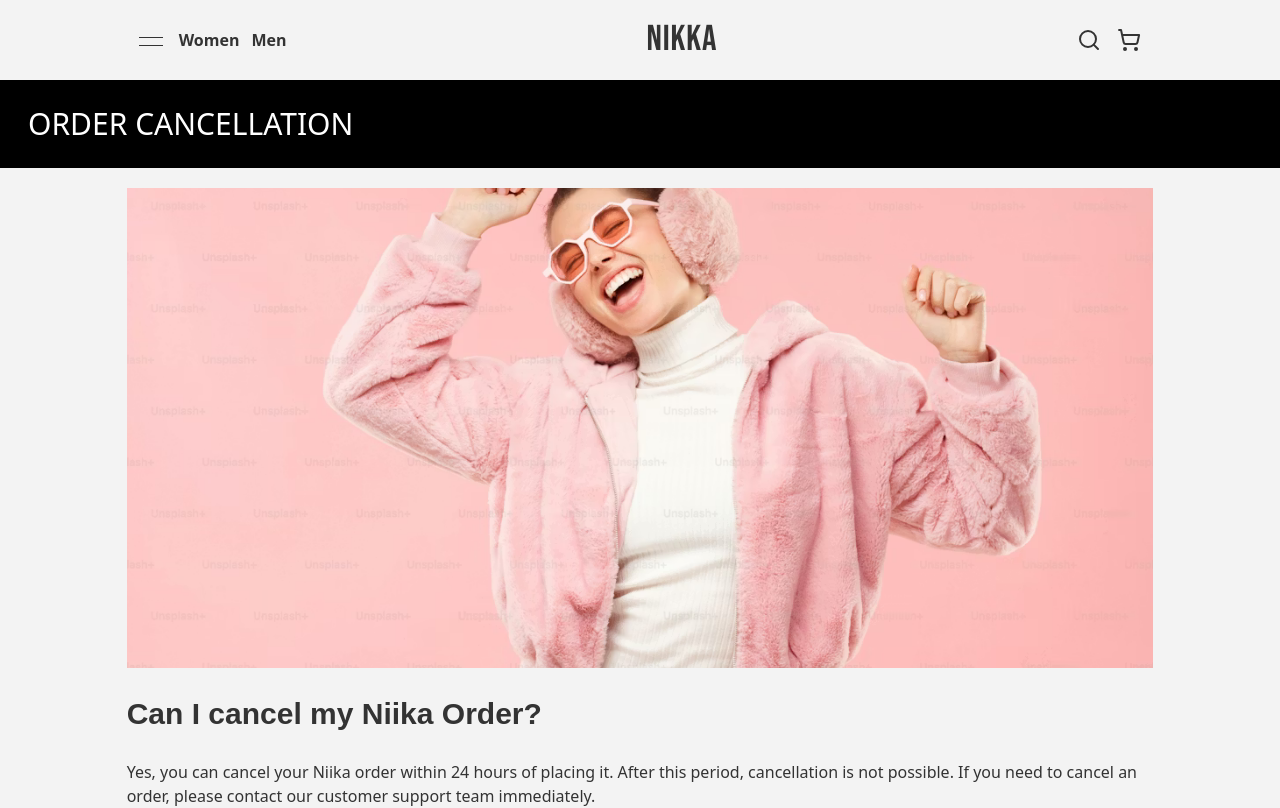
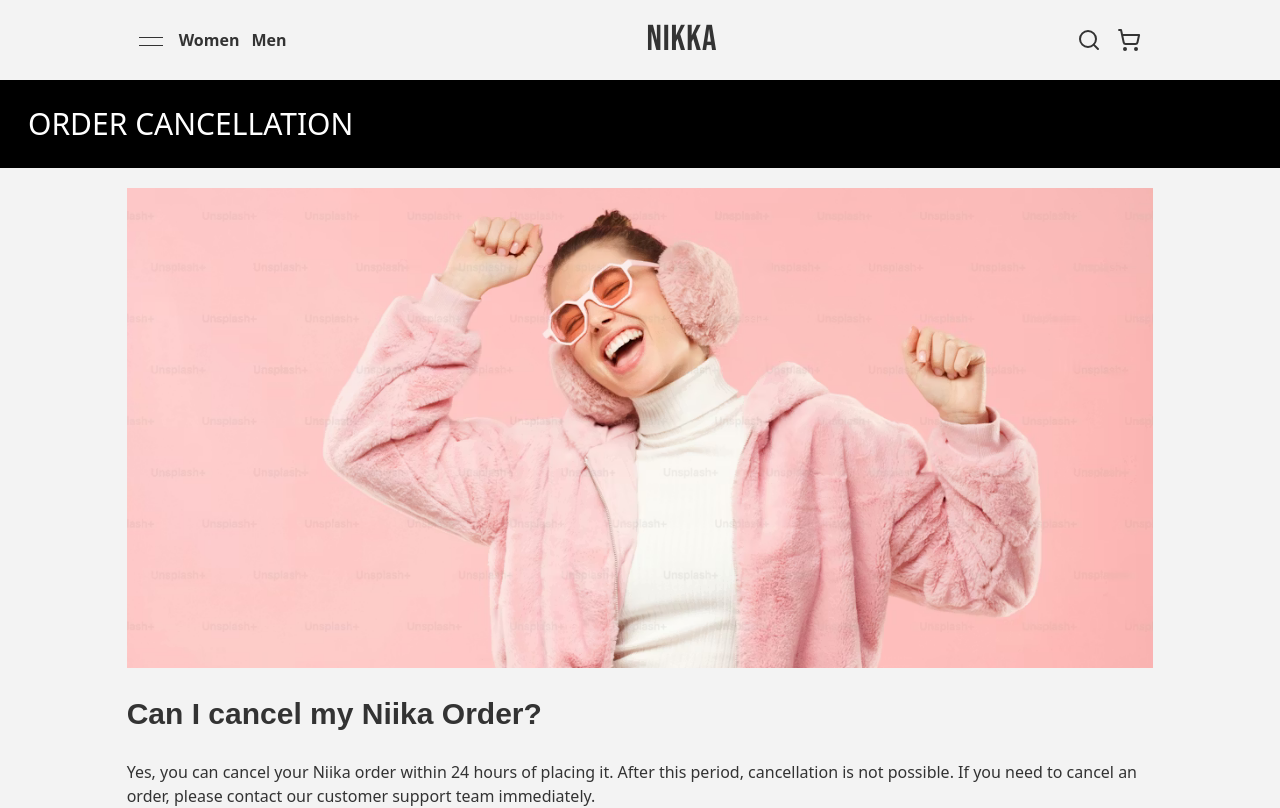
Before and after one commit to dekema9924/Niika-Eccomerce-, a Next.js app: page /cancellation in a window 1280 px wide. Shown: the top 808 px of the page. Built offline with nearby package versions, Linux system fonts and the light colour scheme; a web font is replaced by a local one.

Commit message:
adjusted cancellationpage image

```diff
--- a/app/cancellation/page.tsx
+++ b/app/cancellation/page.tsx
@@ -19,10 +19,10 @@
             <div className={`p-5 w-10/12 m-auto`}>
                 <Image
                     src={cancel_order}
-                    width={1400}
-                    height={1400}
+                    width={2400}
+                    height={2400}
                     alt='cancel_order'
-                    className='h-120 w-full  m-auto object-cover'
+                    className='h-120 w-full  m-auto object-cover xl:object-[center_20%]'
                 />
                 <h1 className={`text-xl md:text-3xl font-semibold my-7 ${girlNextDoor.className}`} style={{ fontWeight: 700 }}>Can I cancel my Niika Order?</h1>
 
```
